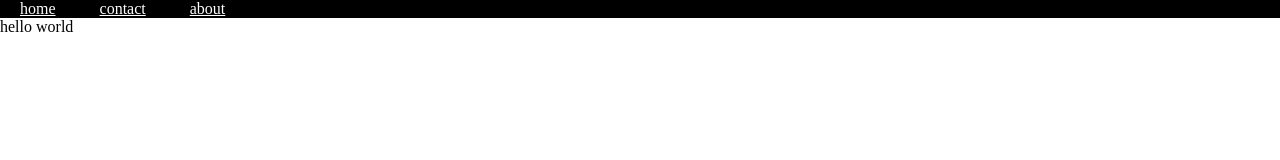
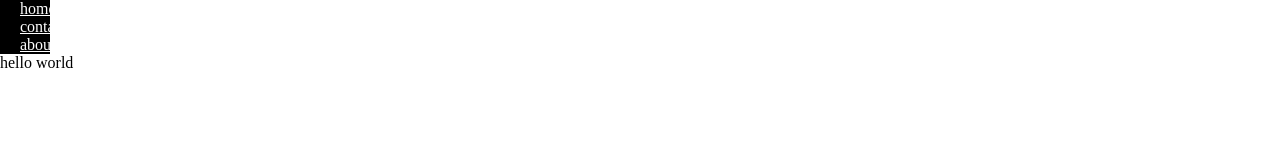
Before and after one commit to Prateek65ck/God, a plain HTML site: page index.html in a window 1280 px wide. Drawn offline with Linux system fonts and the light colour scheme.

Commit message:
Style.css

```diff
--- a/Style.css
+++ b/Style.css
@@ -4,7 +4,7 @@
 }
 #navbar{
   hight:50px;
-  wight:50px;
+  width:50px;
   background-color:black;
 
 }
```
